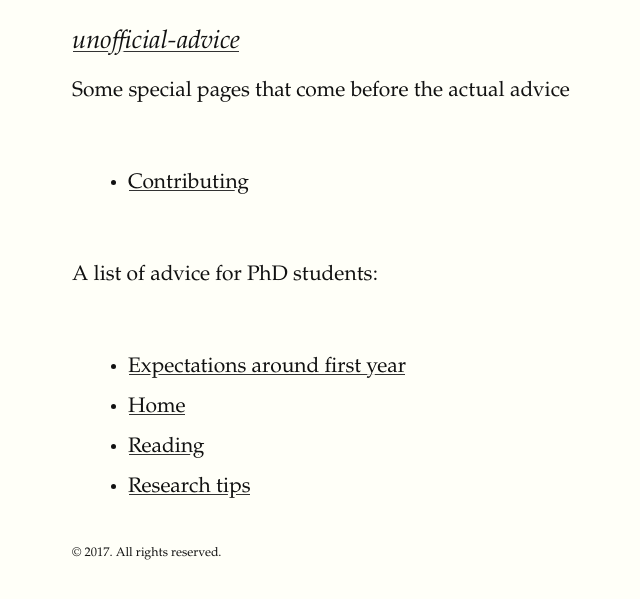
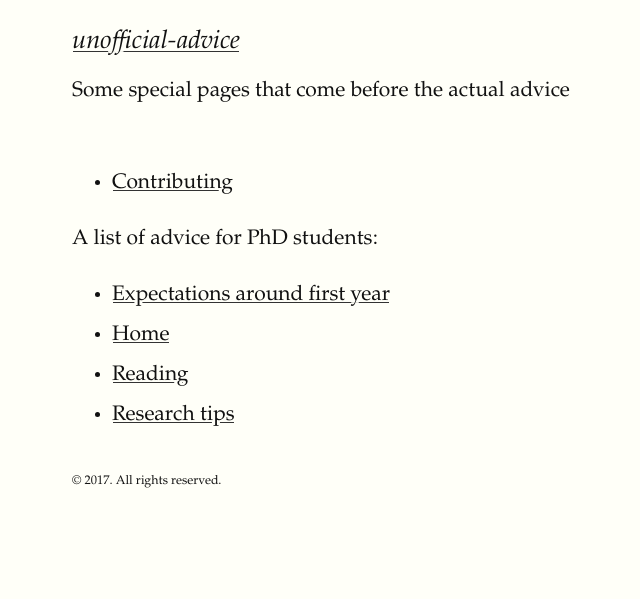
Before and after one commit to Unofficial-Glasgow-PhD/unofficial-advice, a Jekyll site: the page built from index.html, in a window 1280 px wide. Shown: the top 599 px of the page, without its empty margins (88-728 px from the left). Built offline with Jekyll 4.4.1, drawn with Linux system fonts in a browser that asks for light colours; some web fonts are replaced.

Commit message:
Changed section layouts for margins

```diff
--- a/index.html
+++ b/index.html
@@ -5,8 +5,8 @@ title: Home
 
 <p>Some special pages that come before the actual advice</p>
 
+<section class="advice-listings">
     <div class="special pages">
-    <section>
         <ul>
             {% for page in site.pages %}
             {% if page.title and page.special_page %}
@@ -18,13 +18,11 @@ title: Home
             {% endif %}
             {% endfor %}
         </ul>
-    </section>
     </div>
 
     <p>A list of advice for PhD students:</p>
 
     <div class="page-listing">
-    <section>
         <ul>
             {% for page in site.pages %}
             {% if page.title %} {% unless page.special_page %}
@@ -36,5 +34,5 @@ title: Home
             {% endunless %}{% endif %}
             {% endfor %}
         </ul>
+    </div>
 </section>
-</div>
```
Lines whose indentation alone changed are shown as unchanged.
